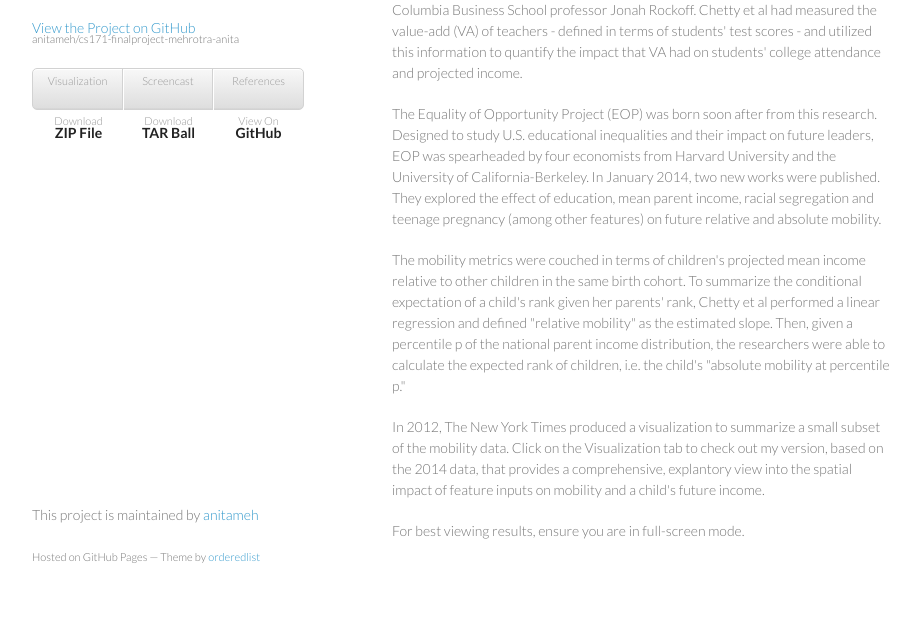
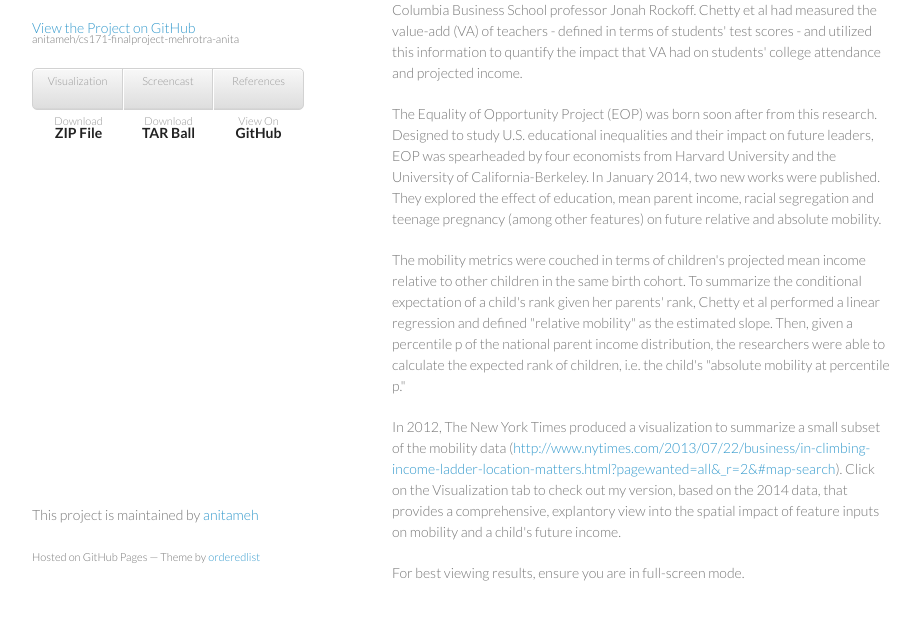
Before and after one commit to IoannisPapadakis/cs171-finalproject-mehrotra-anita, a plain HTML site: page index.html in a window 1280 px wide. Shown: the part 164-784 px from the top of the page, without its empty margins (178-1101 px from the left). Drawn offline with Linux system fonts and the light colour scheme.

Commit message:
added NYT url

```diff
--- a/index.html
+++ b/index.html
@@ -41,7 +41,7 @@
           The mobility metrics were couched in terms of children's projected mean income relative to other children in the same birth cohort. To summarize the conditional expectation of a child's rank given her parents' rank, Chetty et al performed a linear regression and defined "relative mobility" as the estimated slope. Then, given a percentile p of the national parent income distribution, the researchers were able to calculate the expected rank of children, i.e. the child's "absolute mobility at percentile p."
         </p>
         <p>
-          In 2012, The New York Times produced a visualization to summarize a small subset of the mobility data. Click on the Visualization tab to check out my version, based on the 2014 data, that provides a comprehensive, explantory view into the spatial impact of feature inputs on mobility and a child's future income.
+          In 2012, The New York Times produced a visualization to summarize a small subset of the mobility data (<a href="url">http://www.nytimes.com/2013/07/22/business/in-climbing-income-ladder-location-matters.html?pagewanted=all&_r=2&#map-search</a>). Click on the Visualization tab to check out my version, based on the 2014 data, that provides a comprehensive, explantory view into the spatial impact of feature inputs on mobility and a child's future income.
         </p>
 	<p>
 	  For best viewing results, ensure you are in full-screen mode.
```
